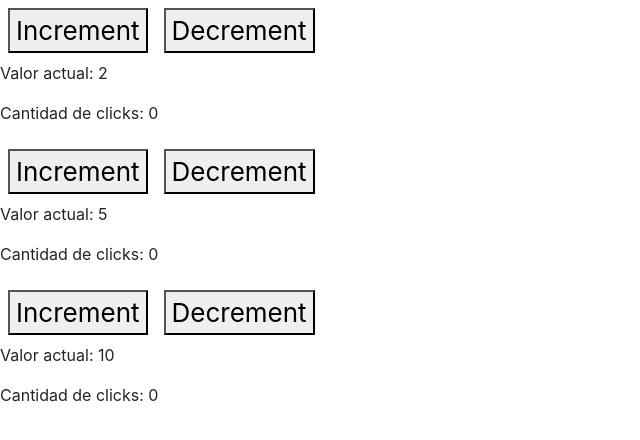
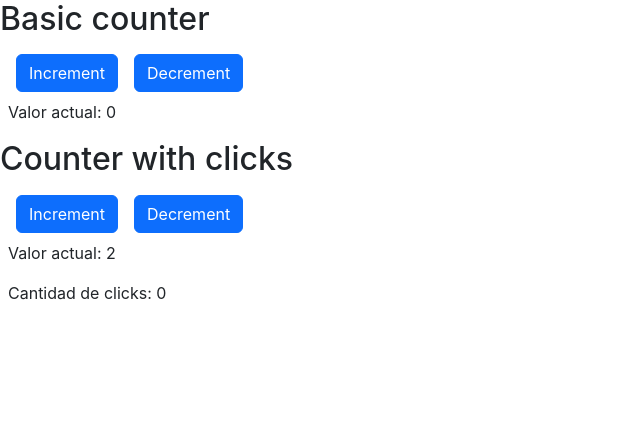
Before and after one commit to juancamilo11/react-typescript-review-concepts, a React (Vite) app: page / in a window 1280 px wide. Shown: the top 440 px of the page, without its empty margins (0-640 px from the left). Built offline with nearby package versions, Linux system fonts and the light colour scheme.

Commit message:
Counter with clicks and simple counter done

```diff
--- a/src/App.tsx
+++ b/src/App.tsx
@@ -1,14 +1,21 @@
 import { Fragment, useState } from "react";
 import logo from "./logo.svg";
 import "./App.css";
-import Counter from "./components/Counter";
+import CounterAndClicks from "./components/CounterAndClicks";
+import BasicCounter from "./components/BasicCounter";
 
 function App() {
   return (
     <>
-      <Counter initialValue={2} />
-      <Counter initialValue={5} />
-      <Counter initialValue={10} />
+      <h2>Basic counter</h2>
+      <div className="m-2">
+        <BasicCounter />
+      </div>
+
+      <h2>Counter with clicks</h2>
+      <div className="m-2">
+        <CounterAndClicks initialValue={2} />
+      </div>
     </>
   );
 }
--- /dev/null
+++ b/src/components/BasicCounter.tsx
@@ -0,0 +1,40 @@
+import React from "react";
+import { useState } from "react";
+
+interface CounterProps {
+  initialValue?: number;
+}
+
+const BasicCounter = ({ initialValue = 0 }: CounterProps) => {
+  const [counter, setCounter] = useState<number>(initialValue);
+
+  const handleIncrement = (increment: number): void => {
+    setCounter((value) => value + increment);
+  };
+
+  const handleDecrement = (decrement: number): void => {
+    setCounter((value) => value - decrement);
+  };
+
+  return (
+    <div>
+      <button
+        onClick={(e) => handleIncrement(5)}
+        className="m-2 btn btn-primary"
+      >
+        Increment
+      </button>
+
+      <button
+        onClick={(e) => handleDecrement(5)}
+        className="m-2 btn btn-primary"
+      >
+        Decrement
+      </button>
+
+      <p>Valor actual: {counter}</p>
+    </div>
+  );
+};
+
+export default BasicCounter;
--- a/src/components/Counter.tsx
+++ b/src/components/CounterAndClicks.tsx
@@ -10,7 +10,7 @@ interface CounterAndTimesProps {
   clicks: number;
 }
 
-const Counter = ({ initialValue = 0 }: CounterProps) => {
+const CounterAndClicks = ({ initialValue = 0 }: CounterProps) => {
   const [counter, setCounter] = useState<CounterAndTimesProps>({
     value: initialValue,
     clicks: 0,
@@ -32,11 +32,17 @@ const Counter = ({ initialValue = 0 }: CounterProps) => {
 
   return (
     <div>
-      <button onClick={(e) => handleIncrement(5)} className="m-2">
+      <button
+        onClick={(e) => handleIncrement(5)}
+        className="m-2 btn btn-primary"
+      >
         Increment
       </button>
 
-      <button onClick={(e) => handleDecrement(5)} className="m-2">
+      <button
+        onClick={(e) => handleDecrement(5)}
+        className="m-2 btn btn-primary"
+      >
         Decrement
       </button>
 
@@ -46,4 +52,4 @@ const Counter = ({ initialValue = 0 }: CounterProps) => {
   );
 };
 
-export default Counter;
+export default CounterAndClicks;
```
